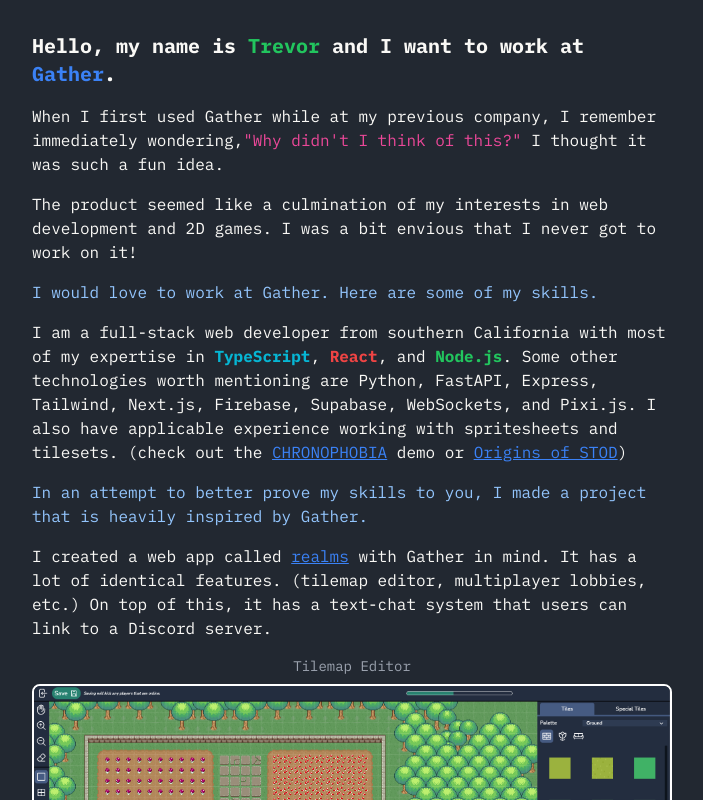
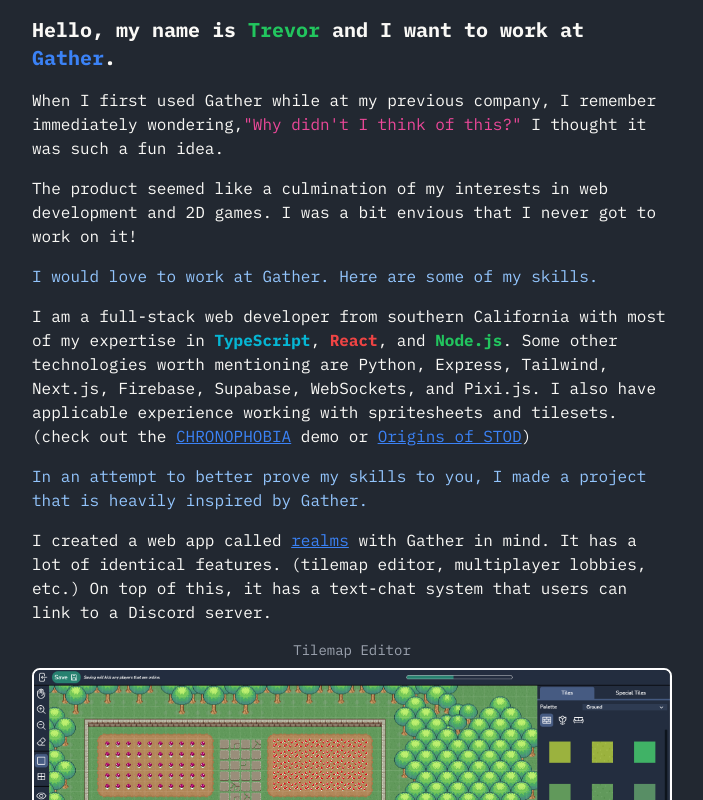
Before and after one commit to trevorwrightdev/trevdev-me, a Next.js app: page /gather in a window 1280 px wide. Shown: the top 800 px of the page, without its empty margins (288-991 px from the left). Built offline with nearby package versions, Linux system fonts and the light colour scheme.

Commit message:
made some small alterations

```diff
--- a/app/gather/page.tsx
+++ b/app/gather/page.tsx
@@ -1,8 +1,8 @@
 
 export default function Gather() {
   return (
-    <main className='flex flex-col items-center md:py-4'>
-        <div className='flex flex-col gap-4 border-none w-full md:w-auto p-4 max-w-2xl'>
+    <main className='flex flex-col items-center'>
+        <div className='flex flex-col gap-4 w-full md:w-auto p-4 max-w-2xl'>
             <h1 className='font-bold text-xl'>Hello, my name is <span className='text-green-500'>Trevor</span> and I want to work at <span className='text-blue-500'>Gather</span>.</h1>
             <p>
                 When I first used Gather while at my previous company, I remember immediately wondering,
@@ -19,7 +19,7 @@
                 <span className='font-bold text-red-500'>React</span>, and {' '}
                 <span className='font-bold text-green-500'>Node.js</span>.
                 Some other technologies worth mentioning are
-                Python, FastAPI, Express, Tailwind, Next.js, Firebase, Supabase, WebSockets, and Pixi.js.
+                Python, Express, Tailwind, Next.js, Firebase, Supabase, WebSockets, and Pixi.js.
                 I also have applicable experience working with spritesheets and tilesets.
                 (check out the <a href="https://store.steampowered.com/app/1634270/CHRONOPHOBIA/" target="_blank" rel="noopener noreferrer" className='underline text-blue-500'>CHRONOPHOBIA</a> demo or {' '}
                 <a href="https://origins.kaijukingz.io/" target="_blank" rel="noopener noreferrer" className='underline text-blue-500'>Origins of STOD</a>
--- a/app/page.tsx
+++ b/app/page.tsx
@@ -3,8 +3,8 @@
 
 export default function Home() {
   return (
-    <main className='flex flex-col items-center md:py-4'>
-        <div className='flex flex-col gap-4 border-none md:border-dashed border-2 border-slate-400 w-full md:w-auto'>
+    <main className='flex flex-col items-center'>
+        <div className='flex flex-col gap-4 border-none md:border-dashed md:border-l-2 md:border-r-2 border-slate-400 w-full md:w-auto'>
             <img src='/image.png' className='w-full' style={{imageRendering: 'pixelated'}}/>
             <div className='p-4 flex flex-col gap-2'>
                 <h1 className='text-3xl text-slate-400'>trevdev</h1>
```
